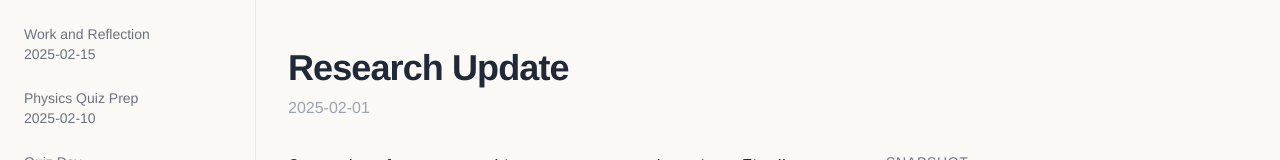
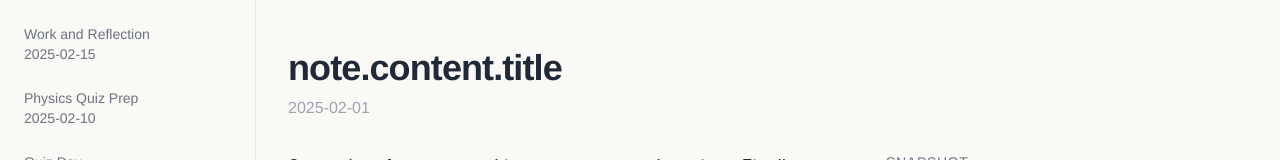
Before and after one commit to kevinzhu12/treehacks-glasses, a Next.js app: page /notes/2025-02-01 in a window 1280 px wide. Shown: the top 160 px of the page. Built offline with nearby package versions, Linux system fonts and the light colour scheme.

Commit message:
markdown

```diff
--- a/app/notes/[id]/page.tsx
+++ b/app/notes/[id]/page.tsx
@@ -1,7 +1,7 @@
 "use client";
 
 import { useParams } from "next/navigation";
-import { useState, useEffect } from "react";
+import React, { useState, useEffect } from "react";
 import ReactMarkdown from "react-markdown";
 
 export interface NoteContent {
@@ -65,7 +65,7 @@ export default function NotePage() {
       <div className="max-w-6xl mx-auto px-8 py-12">
         {/* Title section */}
         <p className="text-4xl font-bold mb-2 text-gray-800 tracking-tight">
-          {note.content.title}
+          note.content.title
         </p>
         <p className="text-gray-400 mb-8 text-md">{note.date}</p>
 
@@ -78,8 +78,7 @@ export default function NotePage() {
               fontFamily:
                 'ui-sans-serif, -apple-system, BlinkMacSystemFont, "Segoe UI", Helvetica, "Apple Color Emoji", Arial, sans-serif, "Segoe UI Emoji", "Segoe UI Symbol"',
             }}
-          >
-            {note.content.body}
+          ><ReactMarkdown>{note.content.body}</ReactMarkdown>
           </div>
 
           {/* Additional notes sections */}
--- a/data/transcripts.json
+++ b/data/transcripts.json
@@ -73,5 +73,6 @@
   "Yeah。",
   "Also。",
   "That's fine，OK，I'm，I pushed you to the。",
-  "The branch home restaurant？"
+  "The branch home restaurant？",
+  "I like to understand why I can't send a request like when I'm on the。"
 ]
```
